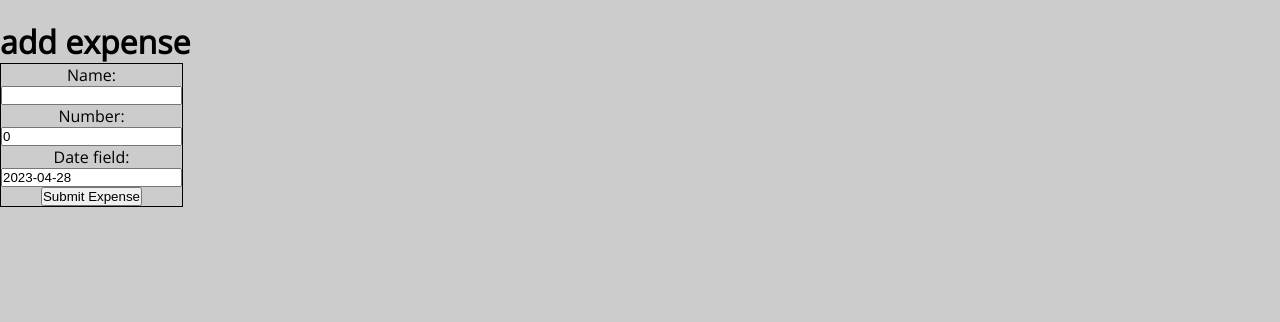
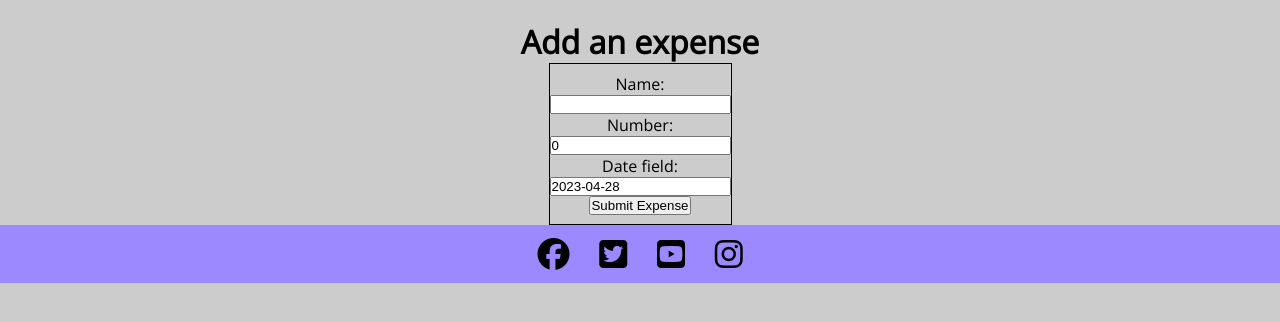
Before and after one commit to Code-Institute-Submissions/SpendWise, a Django app: page /add/ in a window 1280 px wide. Shown: the part 104-426 px from the top of the page. Run offline with Django 3.2, Linux system fonts and the light colour scheme; the visitor is signed in with stand-in values (Sample User, id 1); some libraries are stand-ins or nearby versions; some web fonts are replaced.

Commit message:
add css to add form

```diff
--- a/static/css/style.css
+++ b/static/css/style.css
@@ -205,14 +205,20 @@ body {
 }
 .add_form_container {
     display: flex;
+    justify-content: center;
+    flex-direction: column;
+    align-items: center;
 }
 .add_form {
-
+    padding: 5%;
     display: flex;
-
     flex-direction: column;
     align-items: center;
     border: solid 1px black;
+}
+.btn_submit {
+
+
 }
 
 #about_container {
@@ -366,6 +372,7 @@ body {
     background-color: #9c88ff;
 
 
+
 }
 
 .social_media {
@@ -379,7 +386,7 @@ body {
 .social_media i {
     font-size: 200%;
     margin: 1%;
-    padding: 5%;
+
     color:black;
 }
 
--- a/templates/add_expenses.html
+++ b/templates/add_expenses.html
@@ -27,17 +27,46 @@
             </ul>
         </nav>
     </header>
-    <h1>add expense</h1>
+
 
     <div class = "add_form_container">
+        <div class="form_title">
+            <h1>Add an expense</h1>
+        </div>
 
-        <form  class = "add_form" method= "POST" action = "">
-            {% csrf_token %}
-            {{form}}
-            <button type="submit">Submit Expense</button>
 
-        </form>
+        <div>
+            <form  class = "add_form" method= "POST" action = "">
+                {% csrf_token %}
+                {{form}}
+                <button class= "btn_sumit" type="submit">Submit Expense</button>
+
+            </form>
+        </div>
     </div>
+
+
+    <footer>
+        <div class = "sm_container">
+        <ul class="social_media">
+            <li>
+                <a href="https://facebook.com" target="_blank" rel="noopener"><i class="fab fa-facebook"></i></a>
+            </li>
+            <li>
+                <a href="https://twitter.com" target="_blank" rel="noopener"><i class="fab fa-twitter-square"></i></a>
+            </li>
+            <li>
+                <a href="https://youtube.com" target="_blank" rel="noopener"><i class="fab fa-youtube-square"></i></a>
+            </li>
+            <li>
+                <a href="https://instagram.com" target="_blank" rel="noopener"><i class="fab fa-instagram"></i></a>
+            </li>
+        </ul>
+        </div>
+    </footer>
+    <script src="https://kit.fontawesome.com/c7dbda0798.js" crossorigin="anonymous"></script>
+    <script src = "/static/main.js"></script>
+
 
 </body>
 </html>
```
